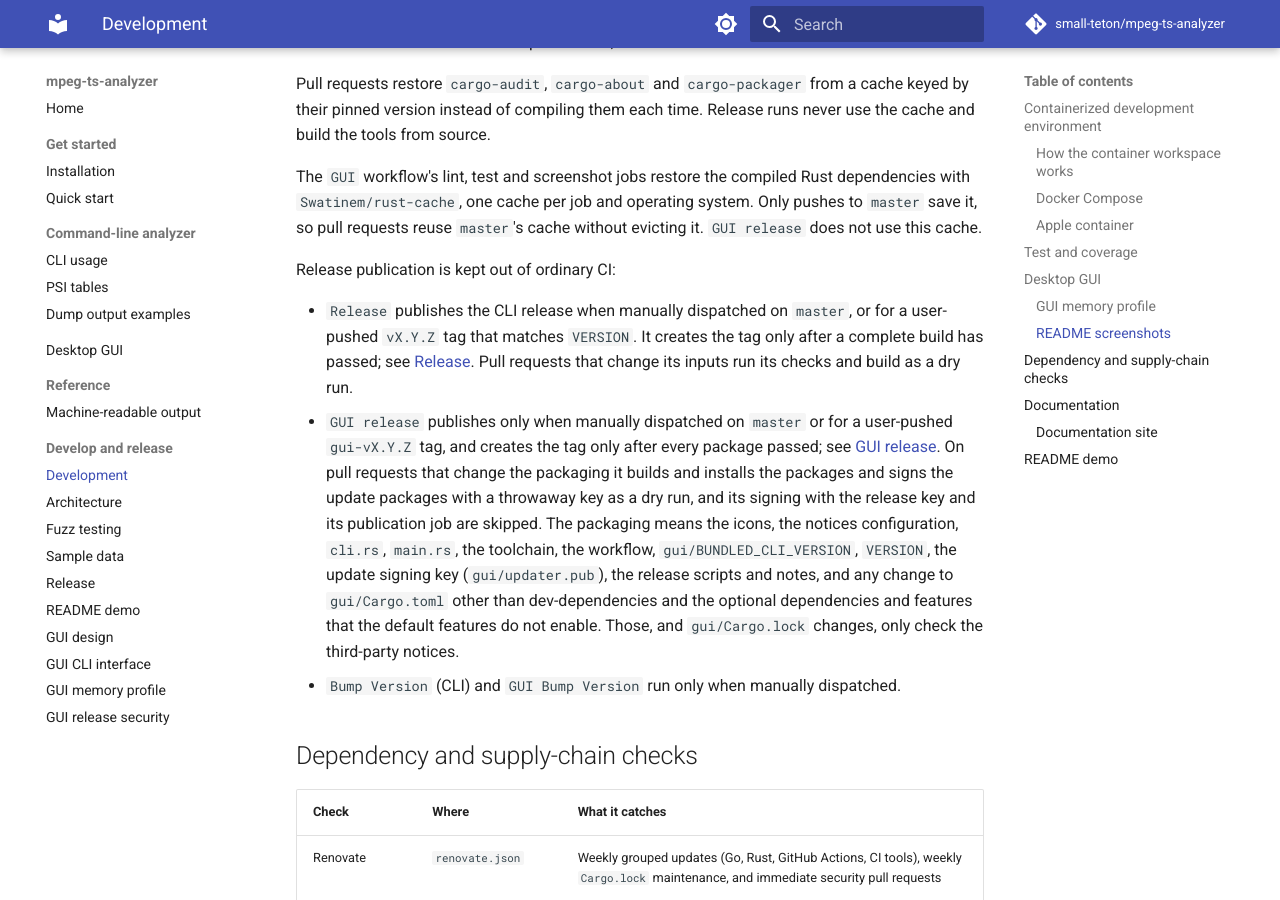
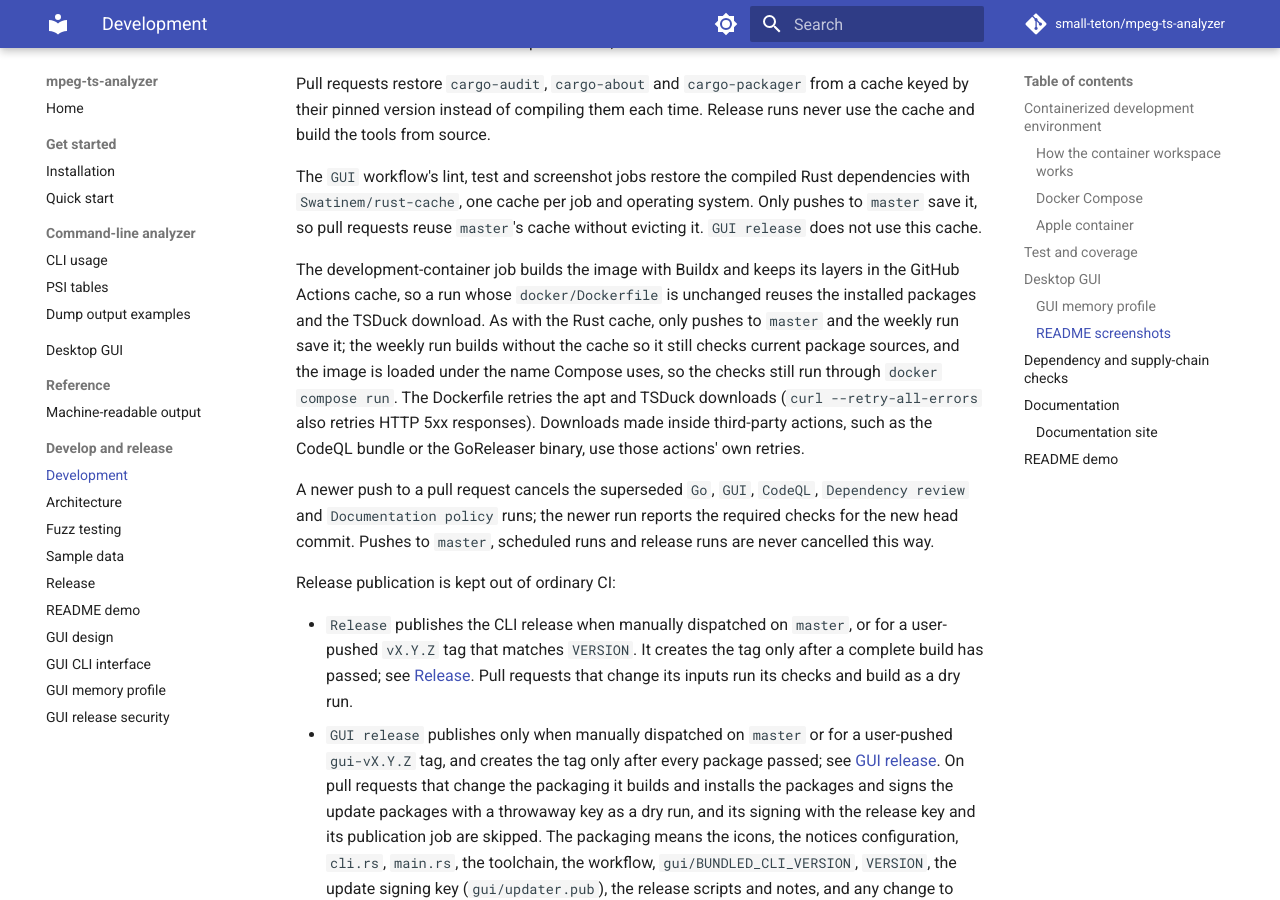
Before and after one commit to small-teton/mpeg-ts-analyzer, an MkDocs documentation site: the page built from docs/development/index.md, in a window 1280 px wide and 900 px high, scrolled down 6489 px. Built offline with MkDocs 1.6.1 and Material for MkDocs 9.7.7, drawn with Linux system fonts in a browser that asks for light colours; comment, search, counter and statistics services are not loaded.

Commit message:
Cancel superseded PR runs, retry downloads and cache the dev container (#214)
- Go, GUI, CodeQL and Dependency review cancel an in-progress run when a
  newer push to the same pull request starts one. Pushes to master and
  scheduled runs use a per-run group, so they are never cancelled or
  dropped from the queue.
- docker/Dockerfile retries the apt downloads (Acquire::Retries) and the
  TSDuck release download (curl --retry-all-errors, so HTTP 5xx such as
  a 504 is retried), with connect and total timeouts.
- The development-container job builds with Buildx and the GitHub
  Actions cache, loads the image under the name Compose uses, and runs
  the same `docker compose run` checks. Only master pushes and the weekly
  run save the cache; the weekly run builds without it.

Co-authored-by: Claude Opus 5.5 <noreply@anthropic.com>

```diff
--- a/docs/development/index.md
+++ b/docs/development/index.md
@@ -322,6 +322,22 @@ dependencies with `Swatinem/rust-cache`, one cache per job and operating
 system. Only pushes to `master` save it, so pull requests reuse `master`'s
 cache without evicting it. `GUI release` does not use this cache.
 
+The development-container job builds the image with Buildx and keeps its layers
+in the GitHub Actions cache, so a run whose `docker/Dockerfile` is unchanged
+reuses the installed packages and the TSDuck download. As with the Rust cache,
+only pushes to `master` and the weekly run save it; the weekly run builds
+without the cache so it still checks current package sources, and the image is
+loaded under the name Compose uses, so the checks still run through
+`docker compose run`. The Dockerfile retries the apt and TSDuck downloads
+(`curl --retry-all-errors` also retries HTTP 5xx responses). Downloads made
+inside third-party actions, such as the CodeQL bundle or the GoReleaser binary,
+use those actions' own retries.
+
+A newer push to a pull request cancels the superseded `Go`, `GUI`, `CodeQL`,
+`Dependency review` and `Documentation policy` runs; the newer run reports the
+required checks for the new head commit. Pushes to `master`, scheduled runs and
+release runs are never cancelled this way.
+
 Release publication is kept out of ordinary CI:
 
 - `Release` publishes the CLI release when manually dispatched on `master`, or
```
Also changed, not shown: 5 other files.
